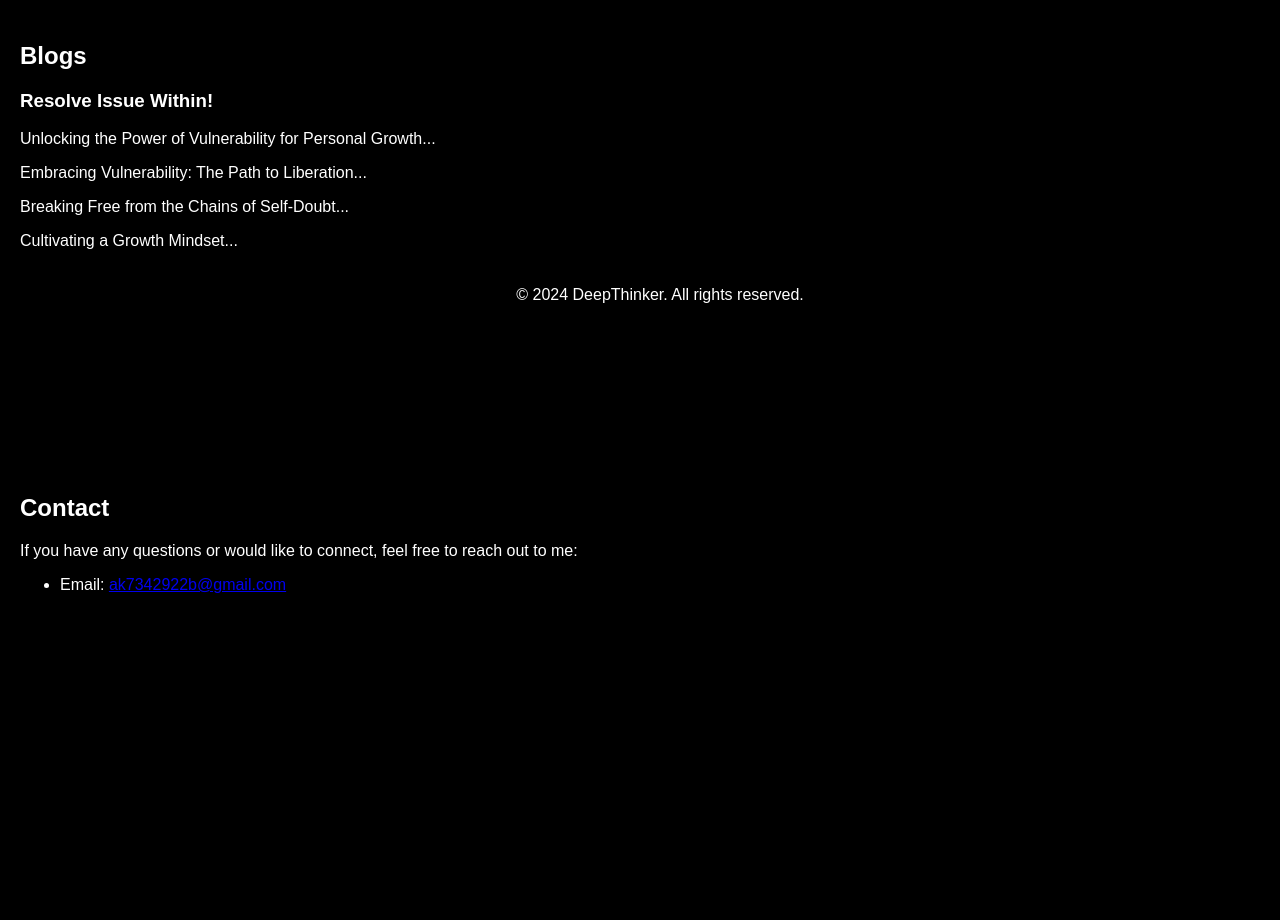
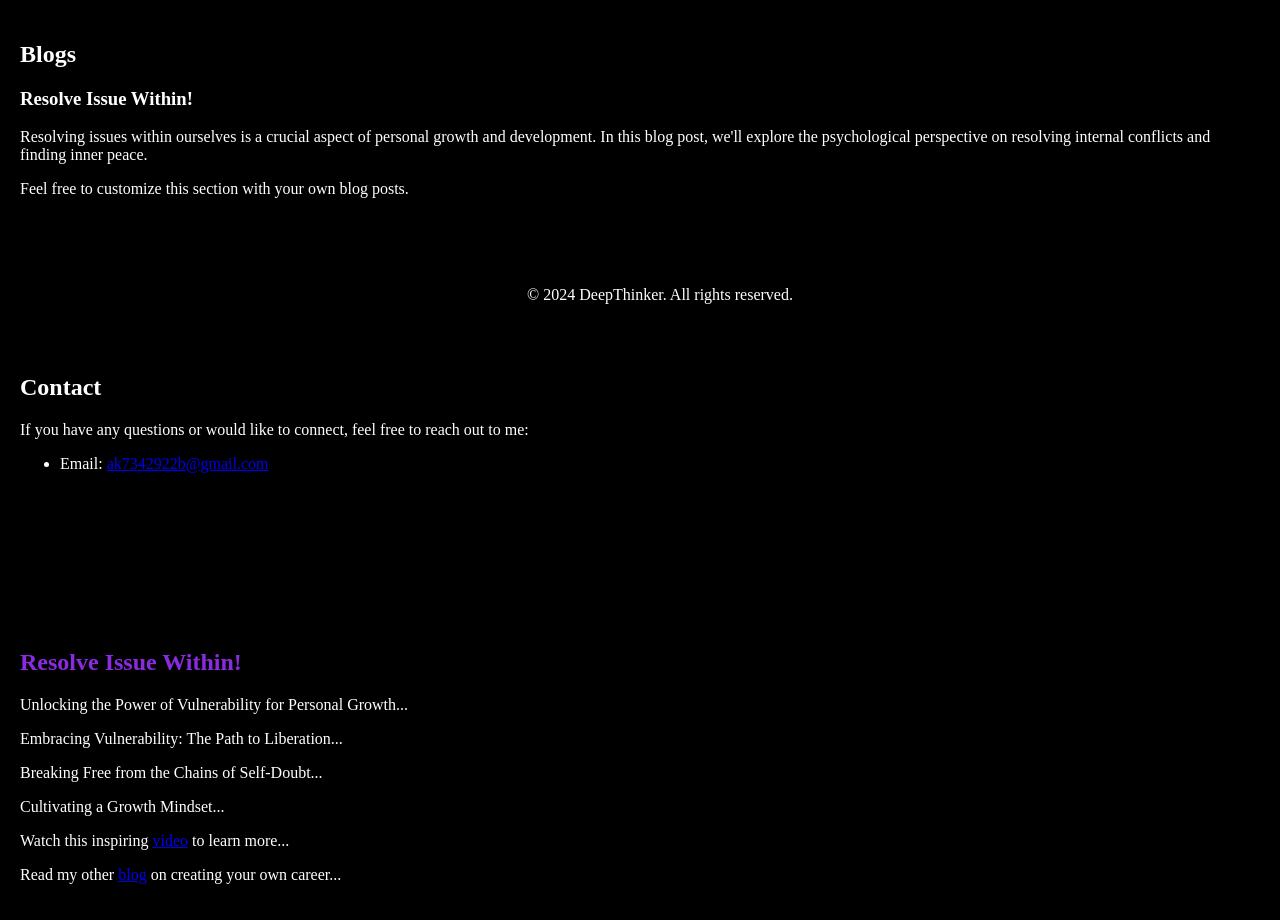
Before and after one commit to Ak73b/resolve.github.io, a plain HTML site: page index.html in a window 1280 px wide. Shown: the part 460-1380 px from the top of the page. Before the commit the page ends 1090 px from the top, so only its background shows below. Drawn offline with Linux system fonts and the light colour scheme.

Commit message:
Update index.html

```diff
--- a/index.html
+++ b/index.html
@@ -59,15 +59,6 @@
             height: 5px;
             background-color: #00f; /* Dynamic blue color for scroll indicator */
         }
-        .blog-block {
-            background-color: #000; /* Background color */
-            color: #fff; /* Text color */
-            padding: 20px;
-        }
-        .blog-title {
-            color: #8a2be2; /* Violet color for heading */
-            font-weight: bold; /* Bold font weight */
-        }
     </style>
 </head>
 <body>
@@ -90,13 +81,8 @@
         <h2>Blogs</h2>
         <article>
             <h3>Resolve Issue Within!</h3>
-            <p>Unlocking the Power of Vulnerability for Personal Growth...</p>
-            <p>Embracing Vulnerability: The Path to Liberation...</p>
-            <p>Breaking Free from the Chains of Self-Doubt...</p>
-            <p>Cultivating a Growth Mindset...</p>
-
-            <p>Watch this inspiring <a href="https://youtu.be/dvc81UK4iq8">video</a> to learn more...</p>
-            <p>Read my other <a href="https://thedankoe.com/letters/the-future-of-work-is-play-how-to-create-your-own-career/">blog</a> on creating your own career...</p>
+            <p>Resolving issues within ourselves is a crucial aspect of personal growth and development. In this blog post, we'll explore the psychological perspective on resolving internal conflicts and finding inner peace.</p>
+            <p>Feel free to customize this section with your own blog posts.</p>
         </article>
     </section>
 
@@ -111,6 +97,49 @@
     <footer>
         <p>&copy; 2024 DeepThinker. All rights reserved.</p>
     </footer>
+</body>
+</html>
+<article>
+
+<head>
+    <meta charset="UTF-8">
+    <meta name="viewport" content="width=device-width, initial-scale=1.0">
+
+    <style>
+        body {
+            font-family: "Sheriff", serif; /* Font style set to Sheriff */
+        }
+        section.blog-block {
+            background-color: #000; /* Background color */
+            color: #fff; /* Text color */
+            padding: 20px;
+        }
+        h2.blog-title {
+            color: #8a2be2; /* Violet color for heading */
+            font-weight: bold; /* Bold font weight */
+        }
+    </style>
+</head>
+<body>
+
+</header>
+
+<section class="blog-block" id="blog">
+    <h2 class="blog-title">Resolve Issue Within!</h2>
+
+    <!-- Blog content goes here -->
+    <p>Unlocking the Power of Vulnerability for Personal Growth...</p>
+    <p>Embracing Vulnerability: The Path to Liberation...</p>
+    <p>Breaking Free from the Chains of Self-Doubt...</p>
+    <p>Cultivating a Growth Mindset...</p>
+
+    <p>Watch this inspiring <a href="https://youtu.be/dvc81UK4iq8">video</a> to learn more...</p>
+    <p>Read my other <a href="https://thedankoe.com/letters/the-future-of-work-is-play-how-to-create-your-own-career/">blog</a> on creating your own career...</p>
+</section>
+
+<footer>
+    <p>&copy; 2024 DeepThinker. All rights reserved.</p>
+</footer>
 
 </body>
 </html>
```
